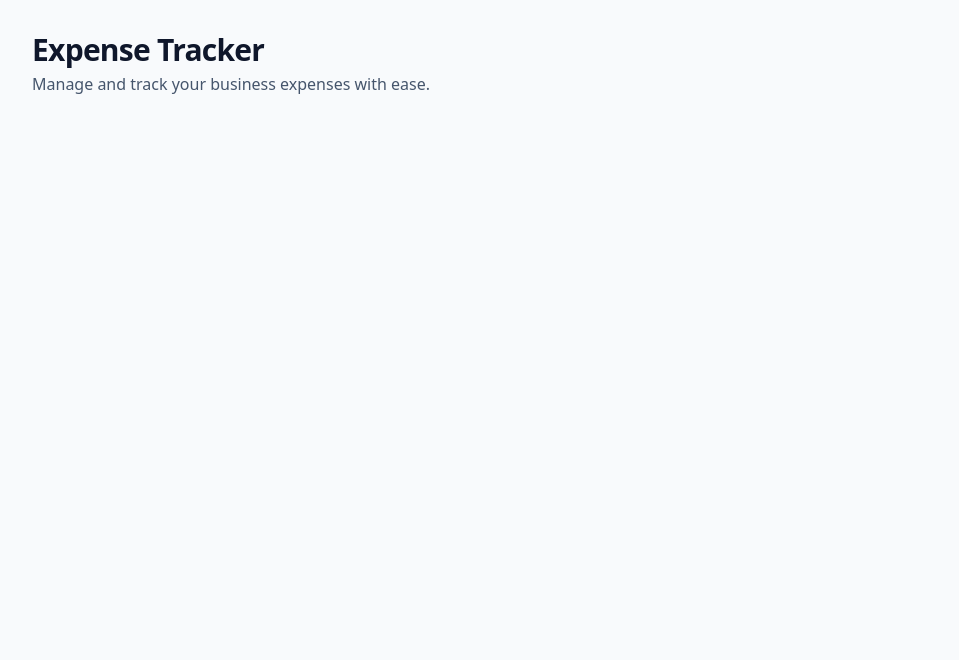
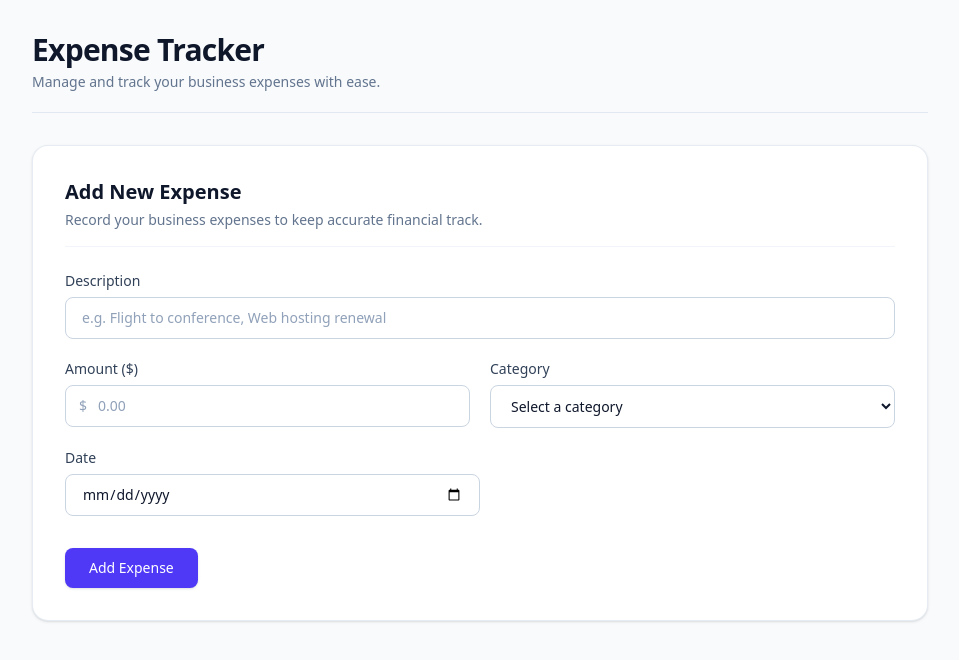
Before and after one commit to AhmedMelliti9/Expense_Tracker, a React (Vite) app: page / in a window 1280 px wide. Shown: the top 660 px of the page, without its empty margins (160-1119 px from the left). Built offline with nearby package versions, Linux system fonts and the light colour scheme.

Commit message:
feat: add controlled expense form (display only)

```diff
--- a/src/App.tsx
+++ b/src/App.tsx
@@ -1,14 +1,24 @@
+import { ExpenseForm } from './components/ExpenseForm';
+
 function App() {
   return (
-    <div className="min-h-screen bg-slate-50 py-8 px-4">
-      <div className="max-w-4xl mx-auto">
-        <header className="mb-8">
-          <h1 className="text-3xl font-bold text-slate-900 tracking-tight">Expense Tracker</h1>
-          <p className="text-slate-600 mt-1">Manage and track your business expenses with ease.</p>
+    <div className="min-h-screen bg-slate-50 py-8 px-4 sm:px-6 lg:px-8">
+      <div className="max-w-4xl mx-auto space-y-8">
+        <header className="border-b border-slate-200 pb-5">
+          <h1 className="text-3xl font-extrabold text-slate-900 tracking-tight">
+            Expense Tracker
+          </h1>
+          <p className="text-slate-500 mt-1 text-sm">
+            Manage and track your business expenses with ease.
+          </p>
         </header>
+
+        <main>
+          <ExpenseForm />
+        </main>
       </div>
     </div>
-  )
+  );
 }
 
 export default App
--- /dev/null
+++ b/src/components/ExpenseForm.tsx
@@ -0,0 +1,126 @@
+import { useState, type FormEvent } from 'react';
+import { CATEGORIES, type Category } from '../types/expense';
+
+export function ExpenseForm() {
+  const [description, setDescription] = useState('');
+  const [amount, setAmount] = useState('');
+  const [category, setCategory] = useState<Category | ''>('');
+  const [date, setDate] = useState('');
+
+  const handleSubmit = (e: FormEvent) => {
+    e.preventDefault();
+    // Submission and validation logic will be added in subsequent tasks
+  };
+
+  return (
+    <form
+      onSubmit={handleSubmit}
+      className="bg-white rounded-2xl shadow-sm border border-slate-200/80 p-6 md:p-8 space-y-6"
+    >
+      <div className="border-b border-slate-100 pb-4">
+        <h2 className="text-xl font-semibold text-slate-900">Add New Expense</h2>
+        <p className="text-sm text-slate-500 mt-1">
+          Record your business expenses to keep accurate financial track.
+        </p>
+      </div>
+
+      <div className="grid grid-cols-1 md:grid-cols-2 gap-5">
+        {/* Description Field */}
+        <div className="md:col-span-2">
+          <label
+            htmlFor="description"
+            className="block text-sm font-medium text-slate-700 mb-1.5"
+          >
+            Description
+          </label>
+          <input
+            id="description"
+            name="description"
+            type="text"
+            placeholder="e.g. Flight to conference, Web hosting renewal"
+            value={description}
+            onChange={(e) => setDescription(e.target.value)}
+            className="w-full px-4 py-2.5 rounded-lg border border-slate-300 text-slate-900 placeholder-slate-400 focus:outline-none focus:ring-2 focus:ring-indigo-500/20 focus:border-indigo-500 transition-colors text-sm"
+          />
+        </div>
+
+        {/* Amount Field */}
+        <div>
+          <label
+            htmlFor="amount"
+            className="block text-sm font-medium text-slate-700 mb-1.5"
+          >
+            Amount ($)
+          </label>
+          <div className="relative">
+            <span className="absolute inset-y-0 left-0 pl-3.5 flex items-center pointer-events-none text-slate-400 text-sm font-medium">
+              $
+            </span>
+            <input
+              id="amount"
+              name="amount"
+              type="number"
+              step="0.01"
+              placeholder="0.00"
+              value={amount}
+              onChange={(e) => setAmount(e.target.value)}
+              className="w-full pl-8 pr-4 py-2.5 rounded-lg border border-slate-300 text-slate-900 placeholder-slate-400 focus:outline-none focus:ring-2 focus:ring-indigo-500/20 focus:border-indigo-500 transition-colors text-sm"
+            />
+          </div>
+        </div>
+
+        {/* Category Select */}
+        <div>
+          <label
+            htmlFor="category"
+            className="block text-sm font-medium text-slate-700 mb-1.5"
+          >
+            Category
+          </label>
+          <select
+            id="category"
+            name="category"
+            value={category}
+            onChange={(e) => setCategory(e.target.value as Category | '')}
+            className="w-full px-4 py-2.5 rounded-lg border border-slate-300 text-slate-900 bg-white focus:outline-none focus:ring-2 focus:ring-indigo-500/20 focus:border-indigo-500 transition-colors text-sm"
+          >
+            <option value="">Select a category</option>
+            {CATEGORIES.map((cat) => (
+              <option key={cat} value={cat}>
+                {cat}
+              </option>
+            ))}
+          </select>
+        </div>
+
+        {/* Date Field */}
+        <div className="md:col-span-2">
+          <label
+            htmlFor="date"
+            className="block text-sm font-medium text-slate-700 mb-1.5"
+          >
+            Date
+          </label>
+          <input
+            id="date"
+            name="date"
+            type="date"
+            value={date}
+            onChange={(e) => setDate(e.target.value)}
+            className="w-full md:w-1/2 px-4 py-2.5 rounded-lg border border-slate-300 text-slate-900 focus:outline-none focus:ring-2 focus:ring-indigo-500/20 focus:border-indigo-500 transition-colors text-sm"
+          />
+        </div>
+      </div>
+
+      {/* Submit Button */}
+      <div className="pt-2">
+        <button
+          type="submit"
+          className="w-full sm:w-auto px-6 py-2.5 bg-indigo-600 hover:bg-indigo-700 text-white font-medium text-sm rounded-lg shadow-sm hover:shadow transition-all focus:outline-none focus:ring-2 focus:ring-indigo-500/30"
+        >
+          Add Expense
+        </button>
+      </div>
+    </form>
+  );
+}
```
